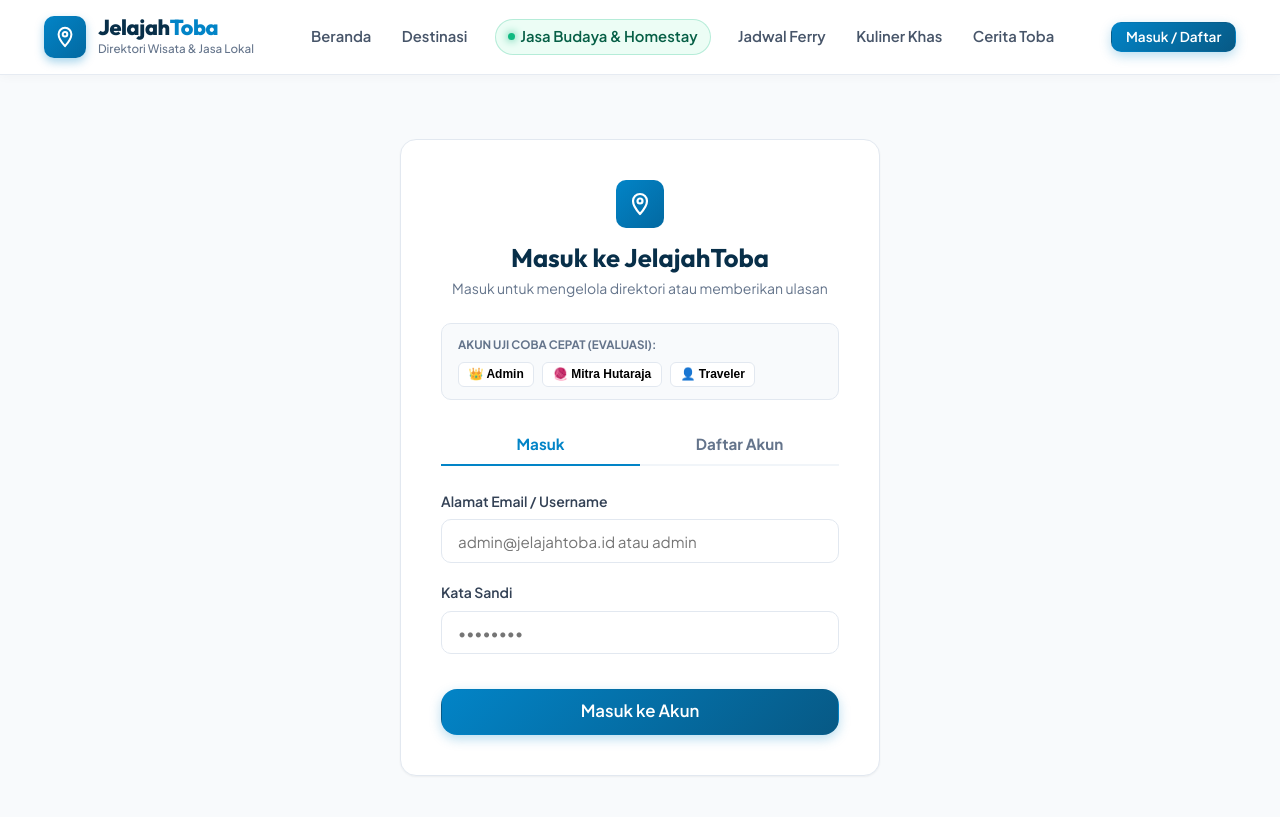
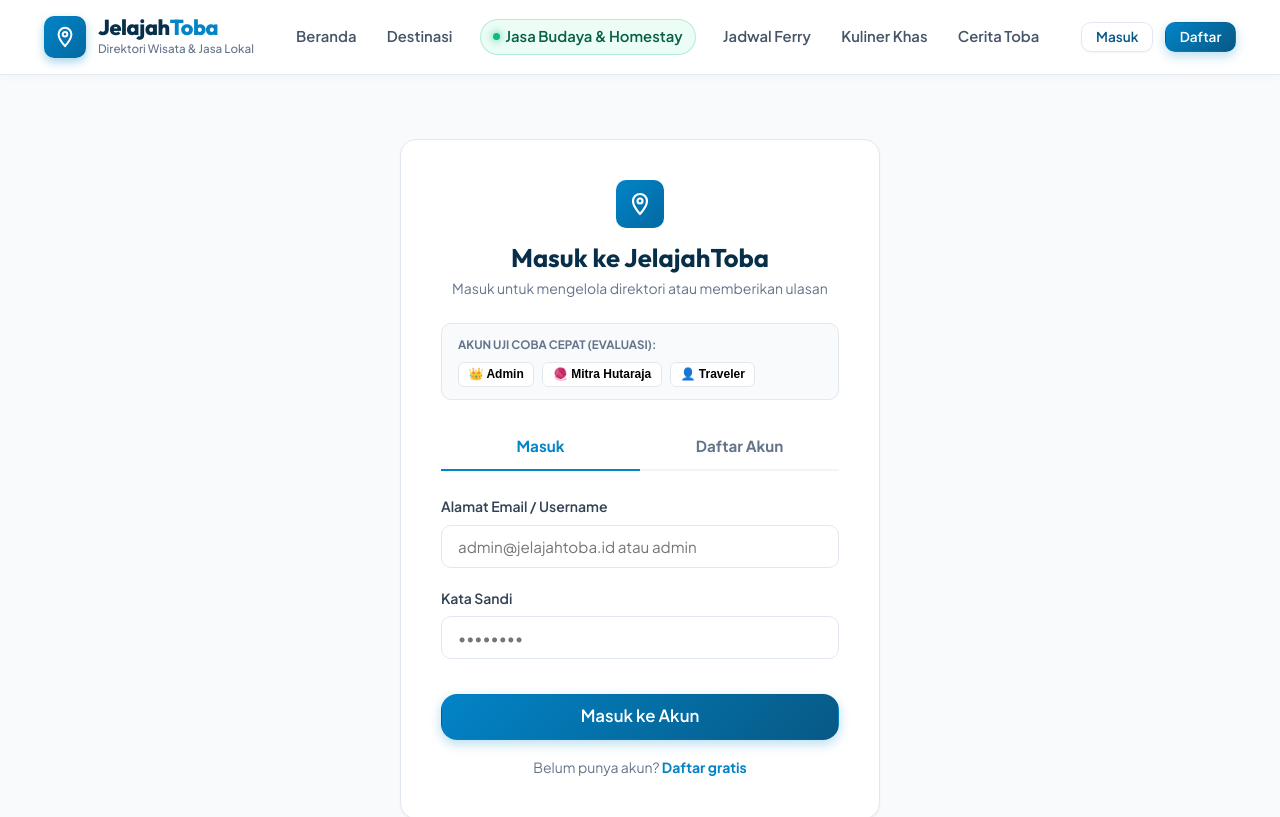
Before and after one commit to rivaldi1603/ifs24013-pabwe2026-p1, a Vue app in the folder jelajahtoba-frontend/: page /auth/login in a window 1280 px wide. Shown: the top 817 px of the page. Built offline with nearby package versions, Linux system fonts and the light colour scheme.

Commit message:
feat(auth): separate /auth/login and /auth/register, public browsing with login gate for reviews

```diff
--- a/jelajahtoba-frontend/src/components/Navbar.vue
+++ b/jelajahtoba-frontend/src/components/Navbar.vue
@@ -83,8 +83,11 @@
 
         <!-- Guest state -->
         <template v-else>
-          <router-link to="/login" class="btn btn-primary btn-sm">
-            Masuk / Daftar
+          <router-link id="nav-login" to="/auth/login" class="btn btn-secondary btn-sm">
+            Masuk
+          </router-link>
+          <router-link id="nav-register" to="/auth/register" class="btn btn-primary btn-sm">
+            Daftar
           </router-link>
         </template>
 
@@ -118,8 +121,9 @@
           Keluar ({{ user.name }})
         </button>
       </div>
-      <div v-else style="margin-top: 10px;">
-        <router-link to="/login" class="btn btn-primary" style="width: 100%;" @click="mobileMenuOpen = false">Masuk / Daftar</router-link>
+      <div v-else style="margin-top: 10px; display: flex; gap: 8px;">
+        <router-link to="/auth/login" class="btn btn-secondary" style="flex: 1;" @click="mobileMenuOpen = false">Masuk</router-link>
+        <router-link to="/auth/register" class="btn btn-primary" style="flex: 1;" @click="mobileMenuOpen = false">Daftar</router-link>
       </div>
     </div>
   </header>
@@ -137,7 +141,7 @@ const { currentUser: user, logoutUser } = useAuth();
 function handleLogout() {
   logoutUser();
   mobileMenuOpen.value = false;
-  router.push('/login');
+  router.push('/auth/login');
 }
 </script>
 
--- a/jelajahtoba-frontend/src/components/ReviewModal.vue
+++ b/jelajahtoba-frontend/src/components/ReviewModal.vue
@@ -10,7 +10,23 @@
         Memberikan ulasan untuk: <strong>{{ targetTitle }}</strong>
       </p>
 
-      <form @submit.prevent="handleSubmit" class="modal-form">
+      <!-- Login gate: only registered users may post reviews -->
+      <div v-if="!currentUser" class="login-gate">
+        <p class="login-gate-text">
+          Anda perlu masuk terlebih dahulu untuk menulis ulasan dan memberi bintang.
+        </p>
+        <div class="modal-actions">
+          <button type="button" class="btn btn-secondary" @click="close">Nanti Saja</button>
+          <router-link id="review-login" :to="{ path: '/auth/login', query: { redirect: route.fullPath } }" class="btn btn-primary" @click="close">
+            Masuk
+          </router-link>
+          <router-link id="review-register" :to="{ path: '/auth/register', query: { redirect: route.fullPath } }" class="btn btn-secondary" @click="close">
+            Daftar
+          </router-link>
+        </div>
+      </div>
+
+      <form v-else @submit.prevent="handleSubmit" class="modal-form">
         <!-- Rating Stars Selection -->
         <div class="form-group">
           <label class="form-label">Penilaian Bintang (1 - 5):</label>
@@ -38,6 +54,7 @@
             class="form-input"
             placeholder="Contoh: Budi Santoso / Turis Jakarta"
             required
+            readonly
           />
         </div>
 
@@ -69,6 +86,7 @@
 
 <script setup>
 import { ref, watch } from 'vue';
+import { useRoute } from 'vue-router';
 import { api } from '../api';
 import { useAuth } from '../auth';
 
@@ -90,6 +108,7 @@ const props = defineProps({
 
 const emit = defineEmits(['close', 'review-submitted']);
 const { currentUser } = useAuth();
+const route = useRoute();
 
 const rating = ref(5);
 const reviewerName = ref('');
@@ -145,6 +164,16 @@ async function handleSubmit() {
 </script>
 
 <style scoped>
+.login-gate-text {
+  margin: 0.5rem 0 1.25rem;
+  color: var(--text-muted);
+  line-height: 1.5;
+}
+
+.login-gate .btn {
+  text-decoration: none;
+}
+
 .modal-overlay {
   position: fixed;
   inset: 0;
--- a/jelajahtoba-frontend/src/router/index.js
+++ b/jelajahtoba-frontend/src/router/index.js
@@ -41,11 +41,21 @@ const routes = [
     meta: { requiresAuth: true }
   },
   {
-    path: '/login',
-    alias: ['/auth/login'],
+    path: '/auth/login',
     name: 'login',
-    component: LoginView
+    component: LoginView,
+    meta: { guestOnly: true }
   },
+  {
+    path: '/auth/register',
+    name: 'register',
+    component: LoginView,
+    meta: { guestOnly: true }
+  },
+  // Legacy paths -> canonical auth paths (query such as ?redirect= is preserved)
+  { path: '/login', redirect: to => ({ path: '/auth/login', query: to.query }) },
+  { path: '/register', redirect: to => ({ path: '/auth/register', query: to.query }) },
+  { path: '/auth', redirect: '/auth/login' },
   { path: '/:pathMatch(.*)*', redirect: '/' }
 ];
 
@@ -77,7 +87,7 @@ router.beforeEach((to, from, next) => {
   // Protected Route Check
   if (to.meta.requiresAuth) {
     if (!token || !user) {
-      return next({ path: '/login', query: { redirect: to.fullPath } });
+      return next({ path: '/auth/login', query: { redirect: to.fullPath } });
     }
 
     // Role-specific check (e.g. only admin can access /admin)
@@ -86,8 +96,8 @@ router.beforeEach((to, from, next) => {
     }
   }
 
-  // If already logged in and going to /login, redirect cleanly
-  if (to.path === '/login' && token && user) {
+  // If already logged in and opening login/register, redirect cleanly
+  if (to.meta.guestOnly && token && user) {
     if (user.role === 'admin') {
       return next({ path: '/admin' });
     }
--- a/jelajahtoba-frontend/src/views/DashboardView.vue
+++ b/jelajahtoba-frontend/src/views/DashboardView.vue
@@ -14,7 +14,7 @@ const { currentUser: user } = useAuth();
 
 onMounted(() => {
   if (!user.value) {
-    router.replace('/login');
+    router.replace('/auth/login');
   } else if (user.value.role === 'admin') {
     router.replace('/admin');
   } else {
--- a/jelajahtoba-frontend/src/views/LoginView.vue
+++ b/jelajahtoba-frontend/src/views/LoginView.vue
@@ -31,79 +31,106 @@
         </div>
       </div>
 
-      <!-- TABS -->
-      <div class="auth-tabs">
-        <button
-          type="button"
+      <!-- TABS (real links to /auth/login and /auth/register) -->
+      <nav class="auth-tabs" aria-label="Pilih Masuk atau Daftar">
+        <router-link
+          id="tab-login"
           class="auth-tab"
           :class="{ active: !isRegister }"
-          @click="isRegister = false"
+          :to="{ path: '/auth/login', query: route.query }"
         >
           Masuk
-        </button>
-        <button
-          type="button"
+        </router-link>
+        <router-link
+          id="tab-register"
           class="auth-tab"
           :class="{ active: isRegister }"
-          @click="isRegister = true"
+          :to="{ path: '/auth/register', query: route.query }"
         >
           Daftar Akun
-        </button>
-      </div>
+        </router-link>
+      </nav>
+
+      <p v-if="route.query.redirect && !isRegister" class="auth-notice">
+        Silakan masuk terlebih dahulu untuk melanjutkan.
+      </p>
 
       <!-- FORM -->
-      <form @submit.prevent="handleSubmit" class="auth-form">
+      <form @submit.prevent="handleSubmit" class="auth-form" novalidate>
         <div v-if="isRegister" class="form-group">
-          <label class="form-label">Nama Lengkap</label>
-          <input v-model="name" type="text" class="form-input" placeholder="Nama Anda atau Komunitas" required />
+          <label class="form-label" for="reg-name">Nama Lengkap</label>
+          <input id="reg-name" name="name" v-model="name" type="text" class="form-input" placeholder="Nama Anda atau Komunitas" required autocomplete="name" />
         </div>
 
         <div class="form-group">
-          <label class="form-label" for="username">Alamat Email / Username</label>
-          <input id="username" name="username" v-model="email" type="text" class="form-input" placeholder="admin@jelajahtoba.id atau admin" required autocomplete="username" />
+          <label class="form-label" for="username">{{ isRegister ? 'Alamat Email' : 'Alamat Email / Username' }}</label>
+          <input
+            id="username"
+            name="username"
+            v-model="email"
+            :type="isRegister ? 'email' : 'text'"
+            class="form-input"
+            :placeholder="isRegister ? 'nama@email.com' : 'admin@jelajahtoba.id atau admin'"
+            required
+            autocomplete="username"
+          />
         </div>
 
         <div class="form-group">
           <label class="form-label" for="password">Kata Sandi</label>
-          <input id="password" name="password" v-model="password" type="password" class="form-input" placeholder="••••••••" required autocomplete="current-password" />
+          <input
+            id="password"
+            name="password"
+            v-model="password"
+            type="password"
+            class="form-input"
+            placeholder="••••••••"
+            required
+            :minlength="isRegister ? 6 : undefined"
+            :autocomplete="isRegister ? 'new-password' : 'current-password'"
+          />
+          <small v-if="isRegister" class="field-hint">Minimal 6 karakter.</small>
         </div>
 
         <div v-if="isRegister" class="form-group">
-          <label class="form-label">Nomor WhatsApp / Telepon</label>
-          <input v-model="phone" type="text" class="form-input" placeholder="081234567890" />
+          <label class="form-label" for="reg-phone">Nomor WhatsApp / Telepon (opsional)</label>
+          <input id="reg-phone" name="phone" v-model="phone" type="tel" class="form-input" placeholder="081234567890" autocomplete="tel" />
         </div>
 
         <div v-if="isRegister" class="form-group">
-          <label class="form-label">Jenis Akun</label>
-          <select v-model="role" class="form-select">
-            <option value="user">Wisatawan / Traveler</option>
-            <option value="partner">Mitra Lokal / Pemilik Homestay / Pemandu</option>
-          </select>
+          <label class="form-label" for="reg-org">Organisasi / Usaha Komunitas (opsional)</label>
+          <input id="reg-org" name="organization" v-model="organization" type="text" class="form-input" placeholder="Contoh: Pokdarwis Lumban Suhi-suhi" autocomplete="organization" />
         </div>
 
-        <div v-if="isRegister && role === 'partner'" class="form-group">
-          <label class="form-label">Nama Organisasi / Usaha Komunitas</label>
-          <input v-model="organization" type="text" class="form-input" placeholder="Contoh: Pokdarwis Lumban Suhi-suhi" />
-        </div>
-
-        <div v-if="errorMsg" class="alert-error">
+        <div v-if="errorMsg" class="alert-error" role="alert">
           {{ errorMsg }}
         </div>
 
-        <div v-if="successMsg" class="alert-success">
+        <div v-if="successMsg" class="alert-success" role="status">
           {{ successMsg }}
         </div>
 
-        <button type="submit" class="btn btn-primary btn-lg" style="width: 100%; margin-top: 1rem;" :disabled="loading">
+        <button id="auth-submit" type="submit" class="btn btn-primary btn-lg" style="width: 100%; margin-top: 1rem;" :disabled="loading">
           {{ loading ? 'Memproses...' : (isRegister ? 'Daftar Sekarang' : 'Masuk ke Akun') }}
         </button>
+
+        <p class="auth-switch">
+          <template v-if="isRegister">
+            Sudah punya akun?
+            <router-link :to="{ path: '/auth/login', query: route.query }">Masuk di sini</router-link>
+          </template>
+          <template v-else>
+            Belum punya akun?
+            <router-link :to="{ path: '/auth/register', query: route.query }">Daftar gratis</router-link>
+          </template>
+        </p>
       </form>
     </div>
   </div>
 </template>
 
 <script setup>
-import { ref } from 'vue';
+import { ref, computed, watch } from 'vue';
 import { useRoute, useRouter } from 'vue-router';
 import { api } from '../api';
 import { useAuth } from '../auth';
@@ -112,28 +139,67 @@ const router = useRouter();
 const route = useRoute();
 const { setUser } = useAuth();
 
-const isRegister = ref(false);
+// Mode is derived from the URL: /auth/register -> register, otherwise login
+const isRegister = computed(() => route.path === '/auth/register');
+
 const name = ref('');
 const email = ref('');
 const password = ref('');
 const phone = ref('');
-const role = ref('user');
 const organization = ref('');
 
 const loading = ref(false);
 const errorMsg = ref('');
 const successMsg = ref('');
 
+watch(isRegister, () => {
+  errorMsg.value = '';
+  successMsg.value = '';
+});
+
+// Only allow same-origin absolute paths (blocks open redirects like //evil.com or https://evil.com)
+function safeRedirect(target) {
+  return typeof target === 'string' && target.startsWith('/') && !target.startsWith('//') && !target.startsWith('/auth/')
+    ? target
+    : null;
+}
+
+// Linear-time email check (no regex): one '@', non-empty local part, dot inside the domain
+function isValidEmail(value) {
+  if (value.length > 254 || value.includes(' ')) return false;
+  const at = value.indexOf('@');
+  if (at < 1 || at !== value.lastIndexOf('@')) return false;
+  const domain = value.slice(at + 1);
+  const dot = domain.lastIndexOf('.');
+  return dot > 0 && dot < domain.length - 1;
+}
+
 function fillLogin(em, pw) {
   email.value = em;
   password.value = pw;
-  isRegister.value = false;
 }
 
 async function handleSubmit() {
-  loading.value = true;
   errorMsg.value = '';
   successMsg.value = '';
+
+  if (isRegister.value) {
+    if (!name.value.trim()) {
+      errorMsg.value = 'Nama lengkap wajib diisi.';
+      return;
+    }
+    if (!isValidEmail(email.value.trim())) {
+      errorMsg.value = 'Format email tidak valid.';
+      return;
+    }
+    if (password.value.length < 6) {
+      errorMsg.value = 'Kata sandi minimal 6 karakter.';
+      return;
+    }
+  }
+
+  loading.value = true;
+  const redirectTo = safeRedirect(route.query.redirect);
 
   try {
     if (isRegister.value) {
@@ -142,15 +208,14 @@ async function handleSubmit() {
         email: email.value,
         password: password.value,
         phone: phone.value,
-        role: role.value,
         organization: organization.value
       });
 
       if (res.success) {
         setUser(res.user, res.token);
-        successMsg.value = 'Registrasi berhasil! Mengalihkan ke profil Anda...';
+        successMsg.value = 'Registrasi berhasil! Mengalihkan...';
         setTimeout(() => {
-          router.push('/profil');
+          router.push(redirectTo || '/profil');
         }, 500);
       } else {
         errorMsg.value = res.message || 'Registrasi gagal.';
@@ -160,7 +225,7 @@ async function handleSubmit() {
       if (res.success) {
         setUser(res.user, res.token);
         successMsg.value = 'Login berhasil! Mengalihkan...';
-        const target = res.user.role === 'admin' ? '/admin' : (route.query.redirect || '/profil');
+        const target = redirectTo || (res.user.role === 'admin' ? '/admin' : '/profil');
         setTimeout(() => {
           router.push(target);
         }, 400);
@@ -268,6 +333,9 @@ async function handleSubmit() {
 
 .auth-tab {
   flex: 1;
+  display: block;
+  text-align: center;
+  text-decoration: none;
   padding: 0.65rem;
   border: none;
   background: transparent;
@@ -279,6 +347,35 @@ async function handleSubmit() {
   transition: all var(--transition-fast);
   border-bottom: 2px solid transparent;
   margin-bottom: -2px;
+}
+
+.auth-notice {
+  background: #eff6ff;
+  color: #1d4ed8;
+  border: 1px solid #bfdbfe;
+  padding: 0.6rem 0.85rem;
+  border-radius: var(--radius-md);
+  font-size: 0.85rem;
+  margin-bottom: 1rem;
+}
+
+.auth-switch {
+  text-align: center;
+  margin-top: 1rem;
+  font-size: 0.875rem;
+  color: var(--text-muted);
+}
+
+.auth-switch a {
+  color: var(--primary-600);
+  font-weight: 700;
+}
+
+.field-hint {
+  display: block;
+  margin-top: 0.3rem;
+  font-size: 0.75rem;
+  color: var(--text-muted);
 }
 
 .auth-tab.active {
```
Also changed, not shown: 2 other files (tests, documents, lock files or other folders).
